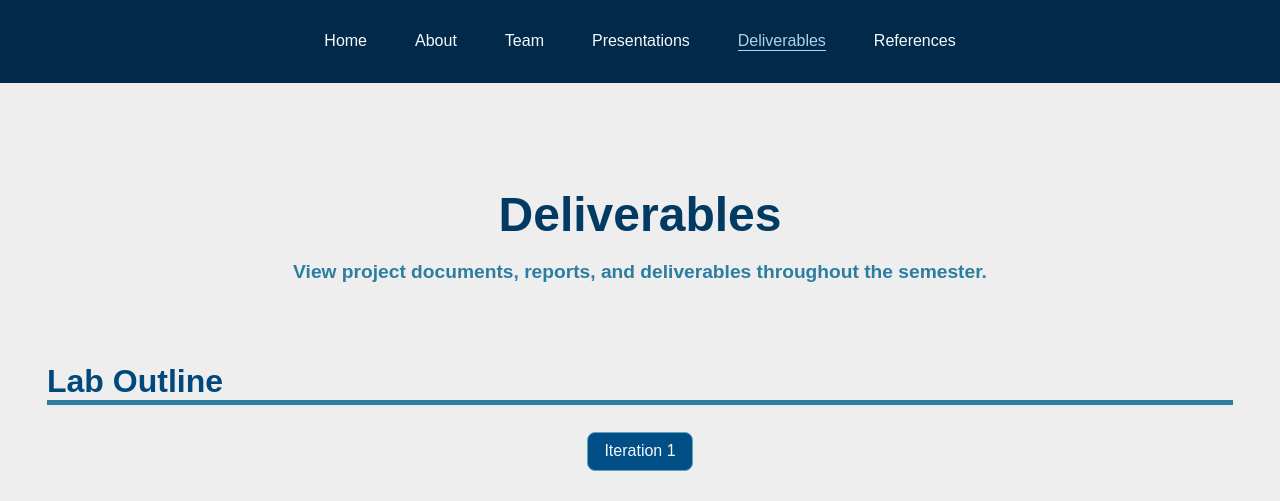
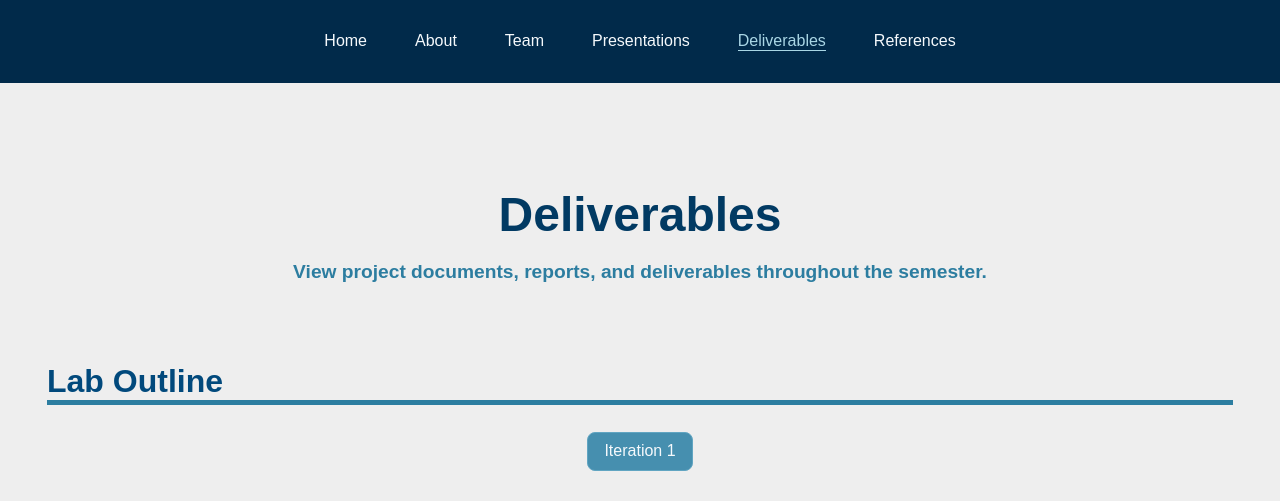
Before and after one commit to classes-together/classes-together.github.io, a Jekyll site: the page built from deliverables.html, in a window 1280 px wide. Shown: the top 501 px of the page. Built offline with Jekyll 4.4.1, drawn with Linux system fonts in a browser that asks for light colours; grey boxes are pictures that could not be loaded.

Commit message:
Added styling to active document tab

```diff
--- a/assets/css/style.css
+++ b/assets/css/style.css
@@ -170,7 +170,7 @@ footer .copyright {
 }
 
 .learn-more:hover {
-  background-color: var(--blue-mid-light);
+  background-color: var(--blue-medium-dark);
 }
 
 /*
@@ -218,6 +218,10 @@ footer .copyright {
   background-color: var(--blue-medium-dark);
 }
 
+.document-tab[aria-pressed="true"] {
+  background-color: var(--blue-mid-light);
+}
+
 .document-preview {
   display: block;
   width: 100%;
```
